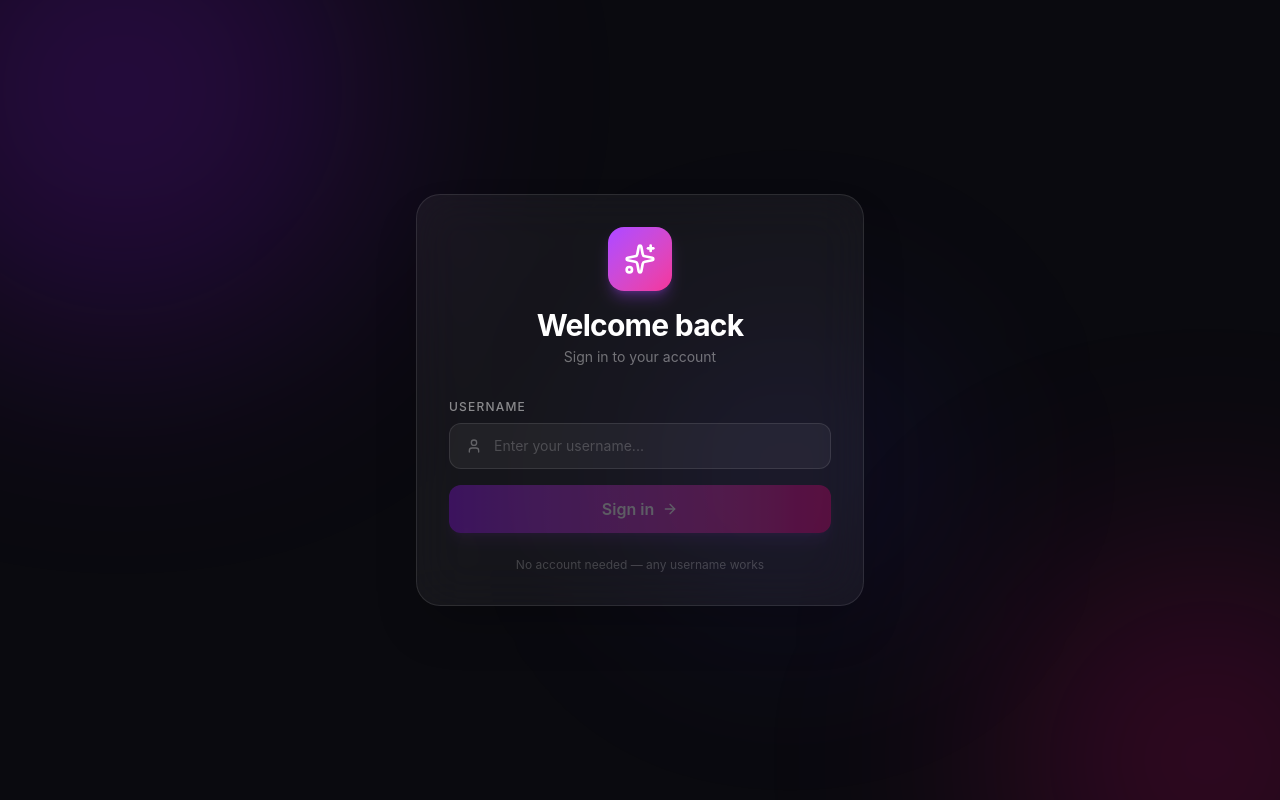
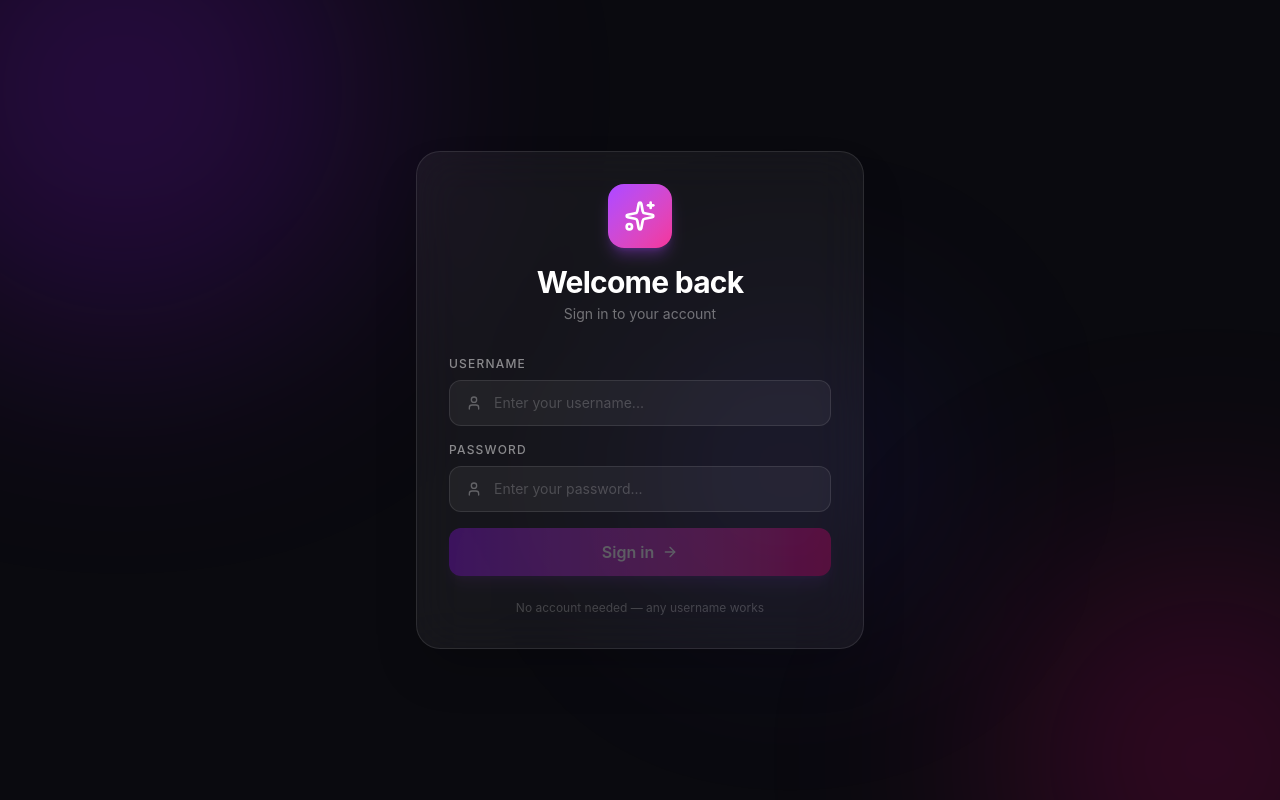
Before and after one commit to CodeWithAwais/social-media-app, a React (Vite) app: page /login in a window 1280 px wide. Built offline with nearby package versions, Linux system fonts and the light colour scheme; no server answers.

Commit message:
Applied Auth logic in Login page (still ongoing)

```diff
--- a/src/Pages/Login.tsx
+++ b/src/Pages/Login.tsx
@@ -10,13 +10,14 @@ import { User, ArrowRight, Sparkles } from 'lucide-react';
 
 function Login() {
     const navigate = useNavigate();
-    const { login } = useAuth();
+    const { loginWithEmail } = useAuth();
     const [username, setUsername] = useState('');
+    const [password, setPassword] = useState('');
     const [focused, setFocused] = useState(false);
 
     const handleLogin = () => {
-        if (!username.trim()) return;
-        login(username);
+        if (!username.trim() || !password.trim()) return;
+        loginWithEmail(username, password);
         navigate('/feed', {
             state: { from: 'Logged in successfully!' },
             replace: true
@@ -85,6 +86,33 @@ function Login() {
                         </div>
                     </motion.div>
 
+                    {/* Input */}
+                    <motion.div
+                        initial={{ opacity: 0, x: -20 }}
+                        animate={{ opacity: 1, x: 0 }}
+                        transition={{ delay: 0.3, duration: 0.5 }}
+                        className="mb-4"
+                    >
+                        <label className="text-white/50 text-xs font-medium uppercase tracking-widest mb-2 block">
+                            Password
+                        </label>
+                        <div className={`flex items-center gap-3 bg-white/5 border rounded-xl px-4 py-3 transition-all duration-300 ${
+                            focused ? 'border-purple-500/70 shadow-lg shadow-purple-500/10' : 'border-white/10'
+                        }`}>
+                            <User className="w-4 h-4 text-white/30" />
+                            <input
+                                type="password"
+                                className="bg-transparent text-white placeholder-white/20 flex-1 outline-none text-sm"
+                                placeholder="Enter your password..."
+                                value={password}
+                                onChange={e => setPassword(e.target.value)}
+                                onKeyDown={handleKey}
+                                onFocus={() => setFocused(true)}
+                                onBlur={() => setFocused(false)}
+                            />
+                        </div>
+                    </motion.div>
+
                     {/* Login button */}
                     <motion.div
                         initial={{ opacity: 0, y: 20 }}
```
